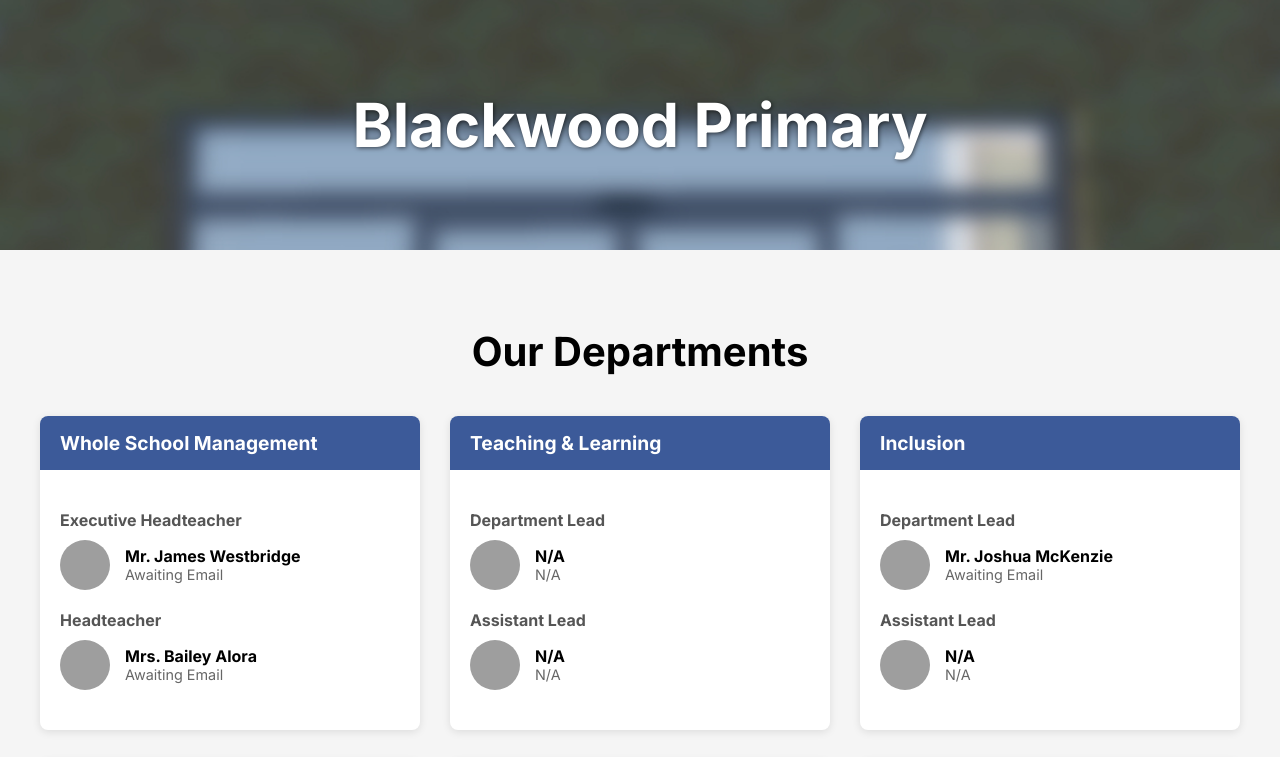
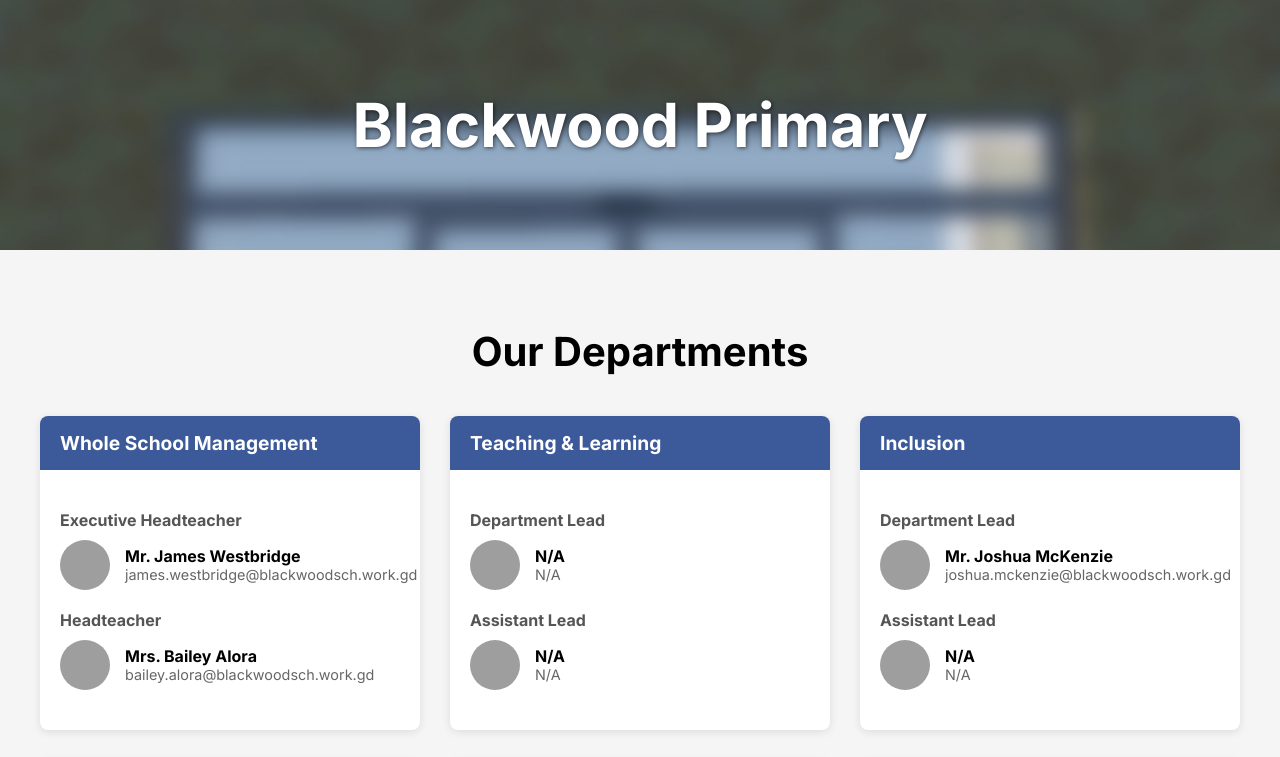
Before and after one commit to James-Githu-b/blackwoodprimary, a plain HTML site: page index.html in a window 1280 px wide. Shown: the top 757 px of the page. Drawn offline with Linux system fonts and the light colour scheme; grey boxes are pictures that could not be loaded.

Commit message:
Update index.html

```diff
--- a/index.html
+++ b/index.html
@@ -102,7 +102,7 @@
           <img src="https://tr.rbxcdn.com/30DAY-AvatarHeadshot-88C86C5C4B3D75C34FF4D737BBE2CFB2-Png/150/150/AvatarHeadshot/Webp/noFilter" alt="N/A">
           <div class="person-info">
             <strong>Mr. James Westbridge</strong>
-            <span>Awaiting Email</span>
+            <span>james.westbridge@blackwoodsch.work.gd</span>
           </div>
         </div>
         <div class="section-title">Headteacher</div>
@@ -110,7 +110,7 @@
           <img src="https://tr.rbxcdn.com/30DAY-AvatarHeadshot-8CA968385972FB56786804EC9642E54F-Png/150/150/AvatarHeadshot/Webp/noFilter" alt="N/A">
           <div class="person-info">
             <strong>Mrs. Bailey Alora</strong>
-            <span>Awaiting Email</span>
+            <span>bailey.alora@blackwoodsch.work.gd</span>
           </div>
         </div>
       </div>
@@ -147,7 +147,7 @@
           <img src="https://tr.rbxcdn.com/30DAY-AvatarHeadshot-6684B5761268BCBDB6CA72A31A38AC5D-Png/420/420/AvatarHeadshot/Webp/noFilter" alt="Mr. Joshua McKenzie">
           <div class="person-info">
             <strong>Mr. Joshua McKenzie</strong>
-            <span>Awaiting Email</span>
+            <span>joshua.mckenzie@blackwoodsch.work.gd</span>
           </div>
         </div>
         <div class="section-title">Assistant Lead</div>
```
